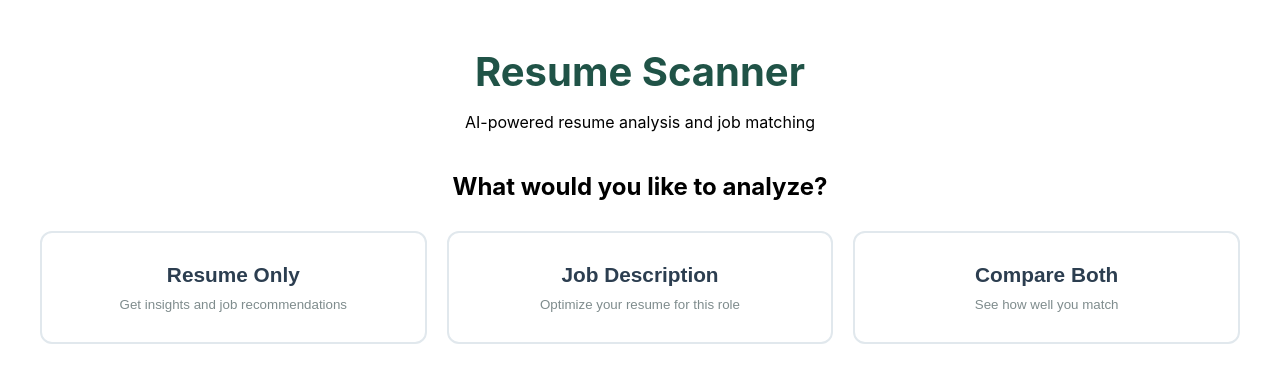
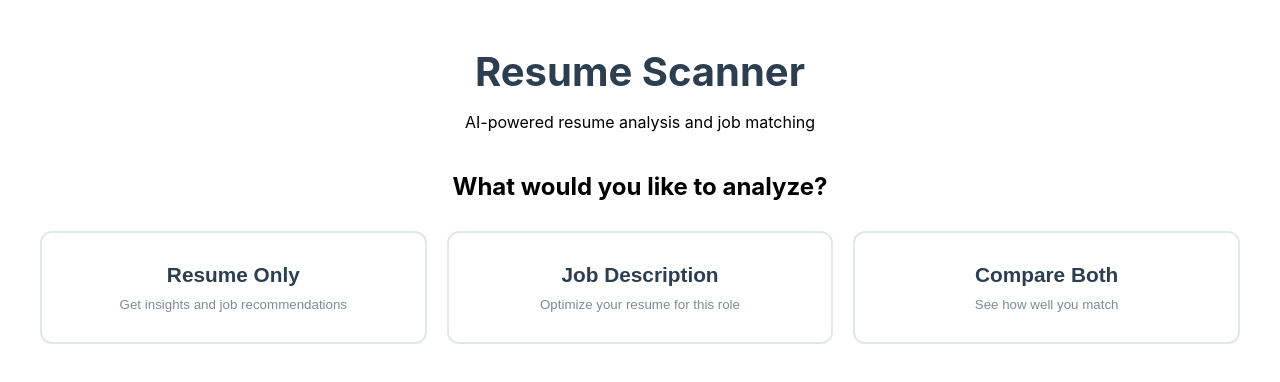
Before and after one commit to anslyj/resume-analyzer, a React (Create React App) app in the folder frontend/: page / in a window 1280 px wide. Shown: the top 382 px of the page. Built offline with nearby package versions, Linux system fonts and the light colour scheme.

Commit message:
app.css updated

```diff
--- a/frontend/src/App.css
+++ b/frontend/src/App.css
@@ -2,7 +2,7 @@
   max-width: 1200px;
   margin: 0 auto;
   padding: 20px;
-  font-family: -apple-system, BlinkMacSystemFont, 'Segoe UI', 'Times New Roman', Times, serif;
+  font-family: -apple-system, BlinkMacSystemFont, 'Segoe UI', Roboto, sans-serif;
 }
 
 .app-header {
@@ -11,7 +11,7 @@
 }
 
 .app-header h1 {
-  color: #205347;
+  color: #2c3e50;
   font-size: 2.5rem;
   margin-bottom: 10px;
 }
@@ -37,7 +37,7 @@
 }
 
 .option-card:hover {
-  border-color: #165b89;
+  border-color: #3498db;
   transform: translateY(-2px);
   box-shadow: 0 4px 12px rgba(52, 152, 219, 0.15);
 }
```
